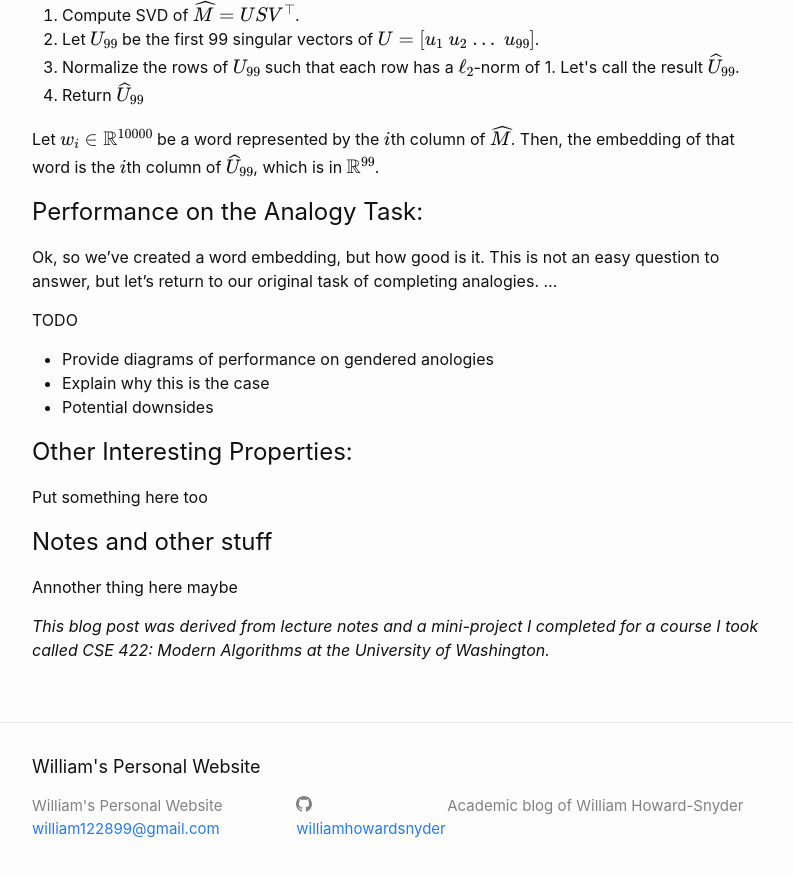
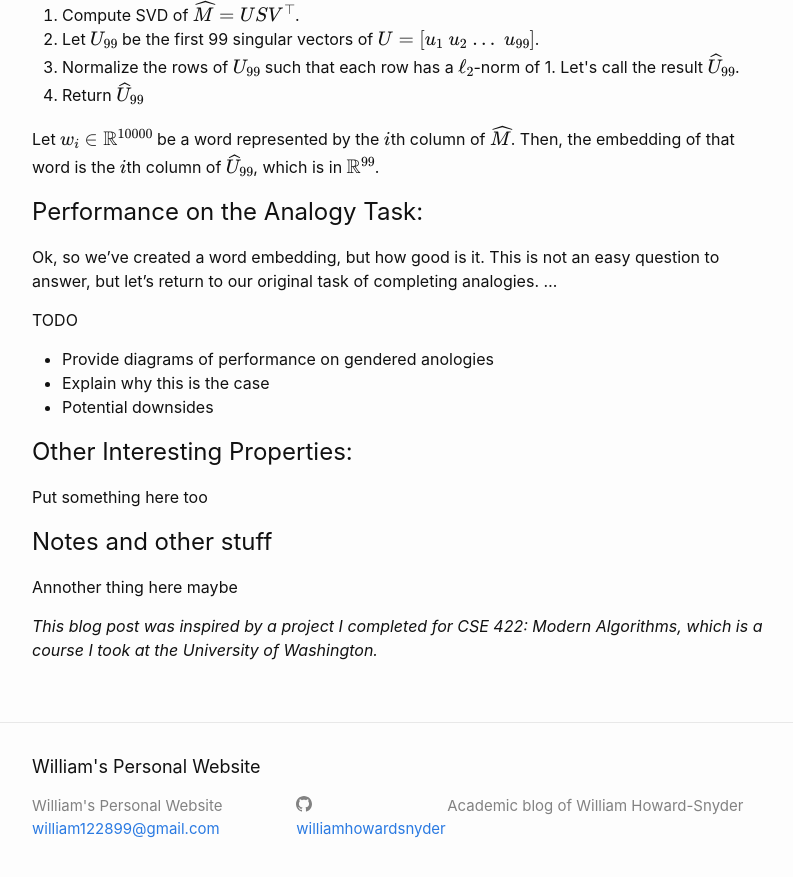
Before and after one commit to williamhowardsnyder/williamhowardsnyder.github.io, a Jekyll site: the page built from _posts/2021-02-10-Word_Embeddings.markdown, in a window 1280 px wide and 900 px high, scrolled down 2442 px. Shown: the top 877 px of the window, without its empty margins (238-1031 px from the left). Built offline with Jekyll 4.4.1, drawn with Linux system fonts in a browser that asks for light colours; formulas are drawn with MathJax 3.

Commit message:
Update 2021-02-10-Word_Embeddings.markdown

```diff
--- a/_posts/2021-02-10-Word_Embeddings.markdown
+++ b/_posts/2021-02-10-Word_Embeddings.markdown
@@ -77,4 +77,4 @@ Put something here too
 Annother thing here maybe
 
 
-*This blog post was derived from lecture notes and a mini-project I completed for a course I took called CSE 422: Modern Algorithms at the University of Washington.*
+*This blog post was inspired by a project I completed for CSE 422: Modern Algorithms, which is a course I took at the University of Washington.*
```
